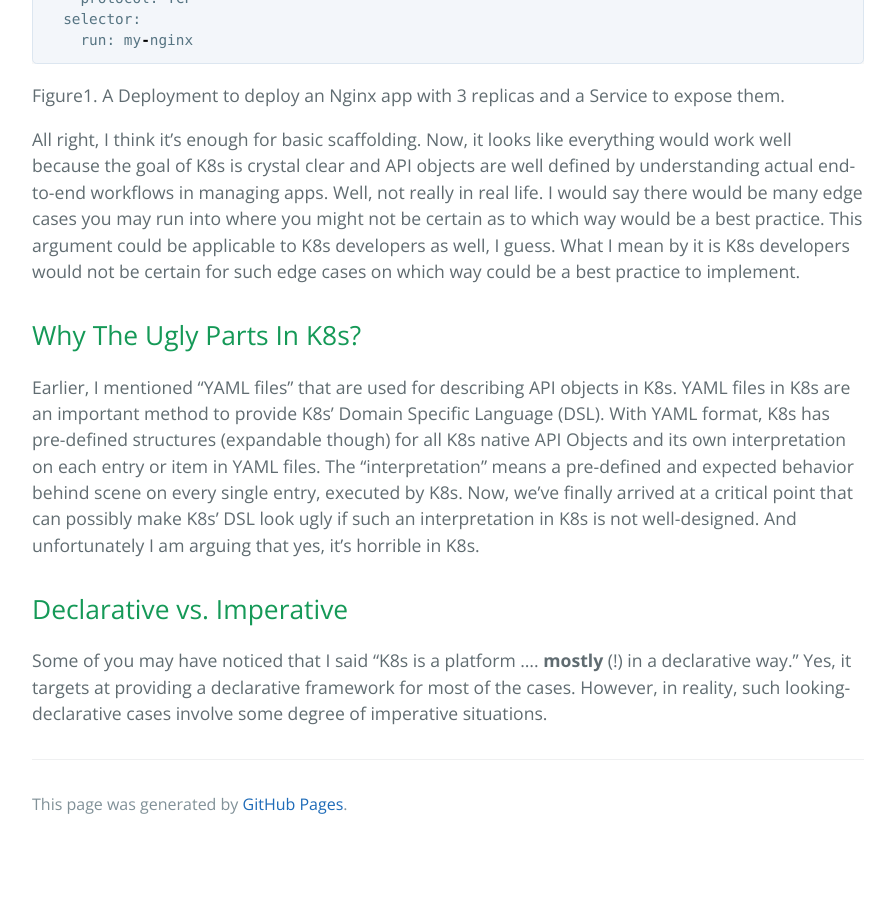
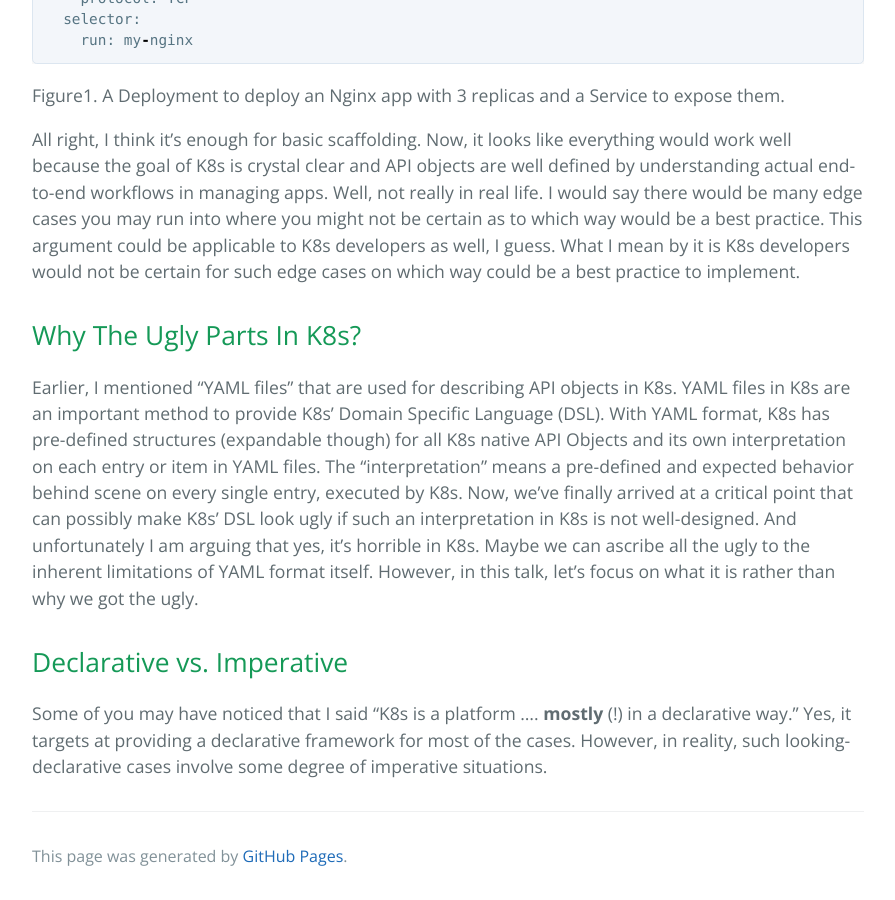
Before and after one commit to JunPark/junpark.github.io, a Jekyll site: the page built from index.md, in a window 1280 px wide and 900 px high, scrolled down 1936 px. Shown: the whole window, without its empty margins (192-1087 px from the left). Built offline with Jekyll 4.4.1, drawn with Linux system fonts in a browser that asks for light colours; before the commit the page ends 2784 px from its top, so only the background shows below that.

Commit message:
a bit enhancement

```diff
--- a/index.md
+++ b/index.md
@@ -59,7 +59,7 @@ All right, I think it's enough for basic scaffolding. Now, it looks like everyth
 
 ## Why The Ugly Parts In K8s?
 
-Earlier, I mentioned "YAML files" that are used for describing API objects in K8s. YAML files in K8s are an important method to provide K8s' Domain Specific Language (DSL). With YAML format, K8s has pre-defined structures (expandable though) for all K8s native API Objects and its own interpretation on each entry or item in YAML files. The "interpretation" means a pre-defined and expected behavior behind scene on every single entry, executed by K8s. Now, we've finally arrived at a critical point that can possibly make K8s' DSL look ugly if such an interpretation in K8s is not well-designed. And unfortunately I am arguing that yes, it's horrible in K8s.
+Earlier, I mentioned "YAML files" that are used for describing API objects in K8s. YAML files in K8s are an important method to provide K8s' Domain Specific Language (DSL). With YAML format, K8s has pre-defined structures (expandable though) for all K8s native API Objects and its own interpretation on each entry or item in YAML files. The "interpretation" means a pre-defined and expected behavior behind scene on every single entry, executed by K8s. Now, we've finally arrived at a critical point that can possibly make K8s' DSL look ugly if such an interpretation in K8s is not well-designed. And unfortunately I am arguing that yes, it's horrible in K8s. Maybe we can ascribe all the ugly to the inherent limitations of YAML format itself. However, in this talk, let's focus on what it is rather than why we got the ugly.
 
 ## Declarative vs. Imperative
 
```
